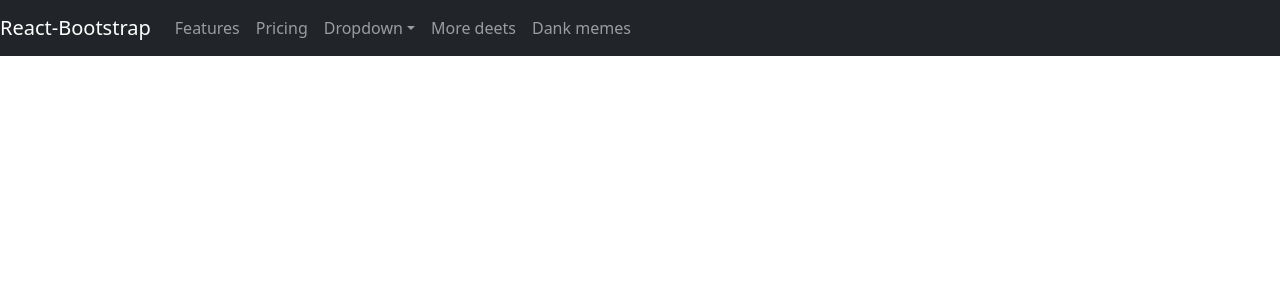
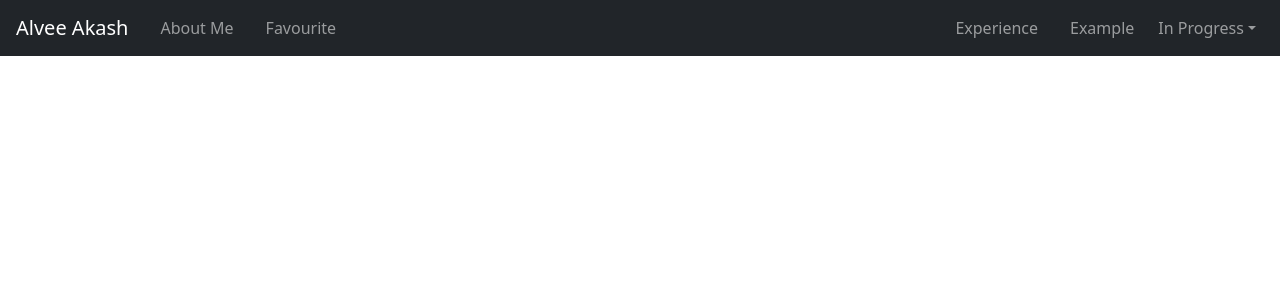
Before and after one commit to alvee07/code-sample, a React (Create React App) app: page / in a window 1280 px wide. Shown: the top 300 px of the page. Built offline with nearby package versions, Linux system fonts and the light colour scheme.

Commit message:
Navigation bar is completed

```diff
--- a/public/index.html
+++ b/public/index.html
@@ -10,7 +10,12 @@
       content="Web site created using create-react-app"
     />
     <link rel="apple-touch-icon" href="%PUBLIC_URL%/logo192.png" />
-
+    <link
+      rel="stylesheet"
+      href="https://cdn.jsdelivr.net/npm/bootstrap@4.6.0/dist/css/bootstrap.min.css"
+      integrity="sha384-B0vP5xmATw1+K9KRQjQERJvTumQW0nPEzvF6L/Z6nronJ3oUOFUFpCjEUQouq2+l"
+      crossorigin="anonymous"
+    />
     <!--
       manifest.json provides metadata used when your web app is installed on a
       user's mobile device or desktop. See https://developers.google.com/web/fundamentals/web-app-manifest/
--- a/src/App.js
+++ b/src/App.js
@@ -5,10 +5,10 @@ import React from "react";
 process.title = "react_ui";
 function App() {
   return (
-    <>
+    <React.Fragment>
       <Navigation />
       <div className="container-fluid"></div>
-    </>
+    </React.Fragment>
   );
 }
 
--- a/src/components/Navigation.js
+++ b/src/components/Navigation.js
@@ -1,40 +1,43 @@
 import React, { Component } from "react";
 import { Navbar, Nav, NavDropdown } from "react-bootstrap";
 
+const spaceBetweenNavItems = "mx-2";
 export class Navigation extends Component {
   render() {
     return (
-      <div>
       <Navbar collapseOnSelect expand="lg" bg="dark" variant="dark">
-          <Navbar.Brand href="#home">React-Bootstrap</Navbar.Brand>
+        <Navbar.Brand href="#home">Alvee Akash</Navbar.Brand>
         <Navbar.Toggle aria-controls="responsive-navbar-nav" />
         <Navbar.Collapse id="responsive-navbar-nav">
           <Nav className="mr-auto">
-              <Nav.Link href="#features">Features</Nav.Link>
-              <Nav.Link href="#pricing">Pricing</Nav.Link>
-              <NavDropdown title="Dropdown" id="collasible-nav-dropdown">
+            <Nav.Link href="#features" className={spaceBetweenNavItems}>
+              About Me
+            </Nav.Link>
+            <Nav.Link href="#pricing" className={spaceBetweenNavItems}>
+              Favourite
+            </Nav.Link>
+          </Nav>
+          <Nav className="ml-auto">
+            <Nav.Link href="#deets" className={spaceBetweenNavItems}>
+              Experience
+            </Nav.Link>
+            <Nav.Link href="#memes" className={spaceBetweenNavItems}>
+              Example
+            </Nav.Link>
+            <NavDropdown title="In Progress" id="collasible-nav-dropdown">
               <NavDropdown.Item href="#action/3.1">Action</NavDropdown.Item>
               <NavDropdown.Item href="#action/3.2">
                 Another action
               </NavDropdown.Item>
-                <NavDropdown.Item href="#action/3.3">
-                  Something
-                </NavDropdown.Item>
+              <NavDropdown.Item href="#action/3.3">Something</NavDropdown.Item>
               <NavDropdown.Divider />
               <NavDropdown.Item href="#action/3.4">
                 Separated link
               </NavDropdown.Item>
             </NavDropdown>
           </Nav>
-            <Nav>
-              <Nav.Link href="#deets">More deets</Nav.Link>
-              <Nav.Link eventKey={2} href="#memes">
-                Dank memes
-              </Nav.Link>
-            </Nav>
         </Navbar.Collapse>
       </Navbar>
-      </div>
     );
   }
 }
--- /dev/null
+++ b/src/components/Navigation.module.css
@@ -0,0 +1,3 @@
+.backcolor {
+  background-color: #212529;
+}
```
Lines whose indentation alone changed are shown as unchanged.
